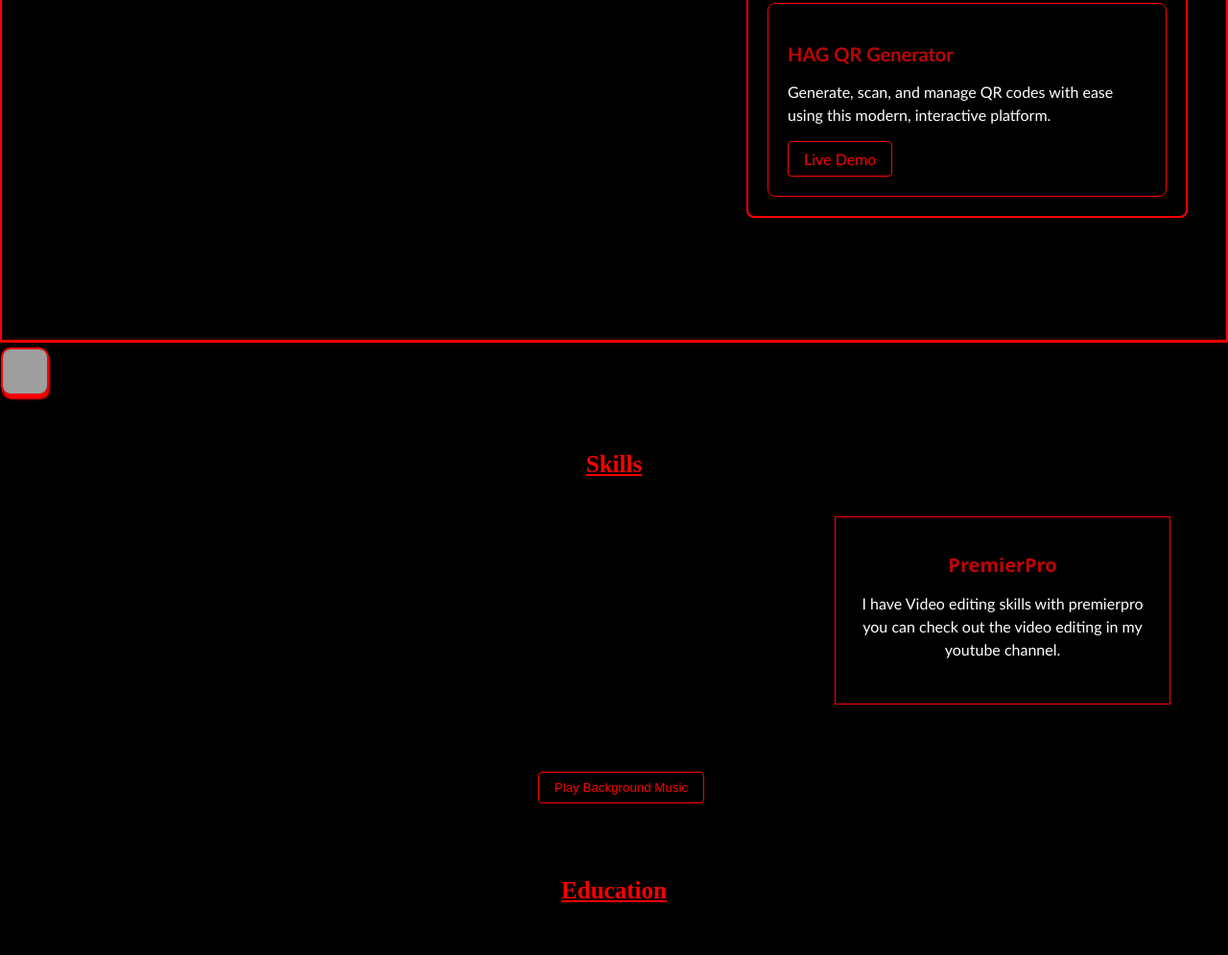
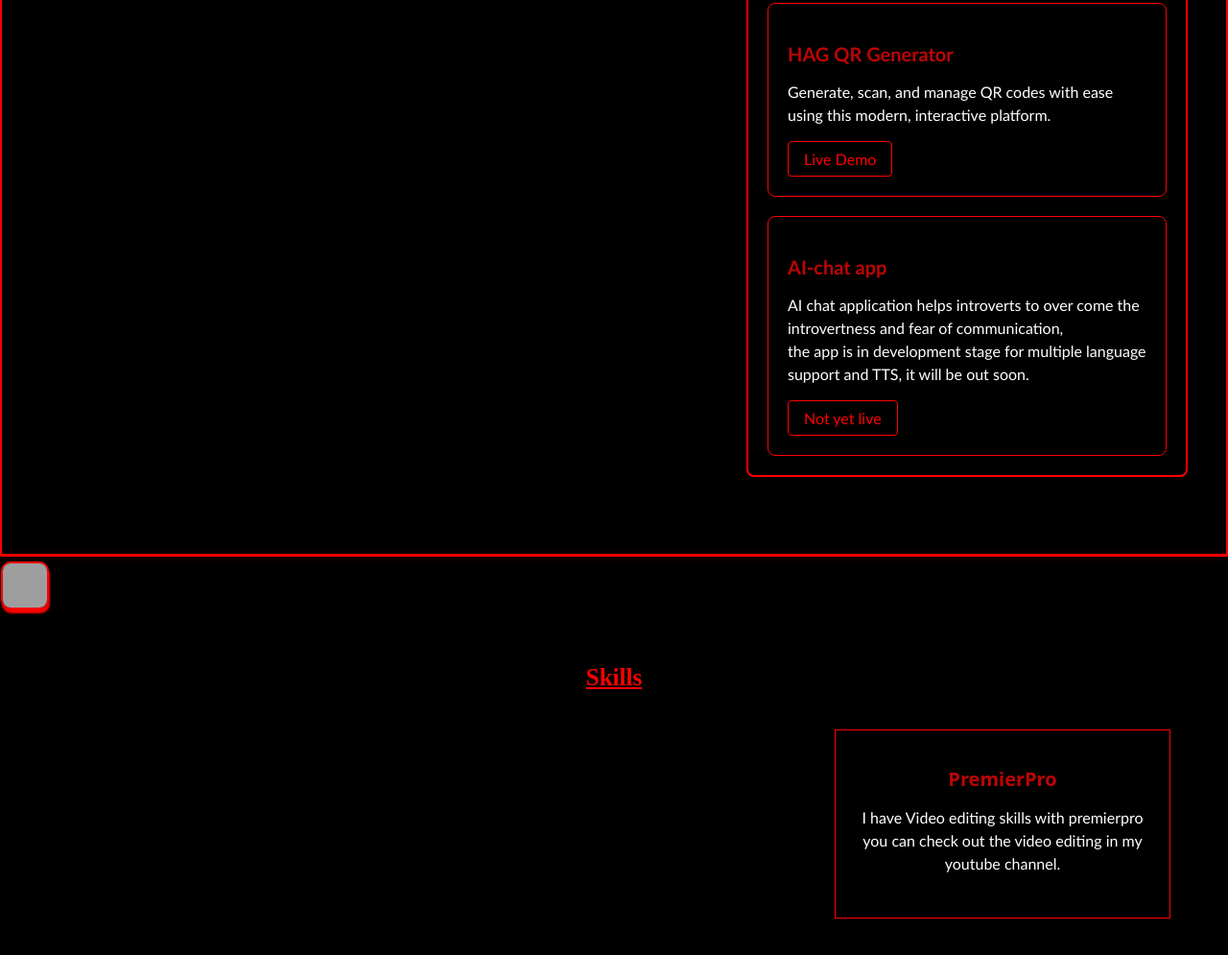
Before and after one commit to director-ram/learnwebdev, a plain HTML site: page index.html in a window 1280 px wide. Shown: the part 1006-2001 px from the top of the page at 96% size. Drawn offline with Linux system fonts and the light colour scheme; grey boxes are pictures that could not be loaded.

Commit message:
Added new project in project section and applied same CSS, thats all

```diff
--- a/index.html
+++ b/index.html
@@ -37,7 +37,10 @@
         </div>
         <div class="right">
             <h2 id="home" class="right-h2">I'M HEMASAI</h2>
-            <p style="font-family: 'Gill Sans', 'Gill Sans MT', Calibri, 'Trebuchet MS', sans-serif;">I'm HemaSai, currently pursuing 4th year in B.E CSE at Aarupadai veedu institue of technology, My interest in Web Development is for <br> Building a interactive websites and working with front-end and back-end and facing the challenges in the way and <br> solving the errors and bugs is the best part in web-development.<br><a href="#sm" style="color: white;">check out my social media</a></p>
+            <p style="font-family: 'Gill Sans', 'Gill Sans MT', Calibri, 'Trebuchet MS', sans-serif;">I'm HemaSai, currently pursuing 4th year in B.E CSE at Aarupadai veedu institue of technology,
+         My interest in Web Development is for <br> Building a interactive websites and working with front-end and back-end and facing the challenges in the way and
+                <br> solving the errors and bugs is the best part in web-development.
+                <br><a href="#sm" style="color: white;">check out my social media</a></p>
             <div class="blog-section">
                 <h2 class="blog-title">My Projects</h2>
                 <div class="blog-cards">
@@ -55,6 +58,12 @@
                         <h3 class="blog-card-title">HAG QR Generator</h3>
                         <p class="blog-card-desc">Generate, scan, and manage QR codes with ease using this modern, interactive platform.</p>
                         <a href="https://hag-qrscanner.netlify.app/" target="_blank" class="blog-card-link">Live Demo</a>
+                    </div>
+                    <div class="blog-card">
+                        <h3 class="blog-card-title">AI-chat app</h3>
+                        <p class="blog-card-desc">AI chat application helps introverts to over come the introvertness and fear of communication,<br>
+                            the app is in development stage for multiple language support and TTS, it will be out soon. </p>
+                        <a  href=" " target="_blank" class="blog-card-link">Not yet live</a>
                     </div>
                 </div>
             </div>
```
